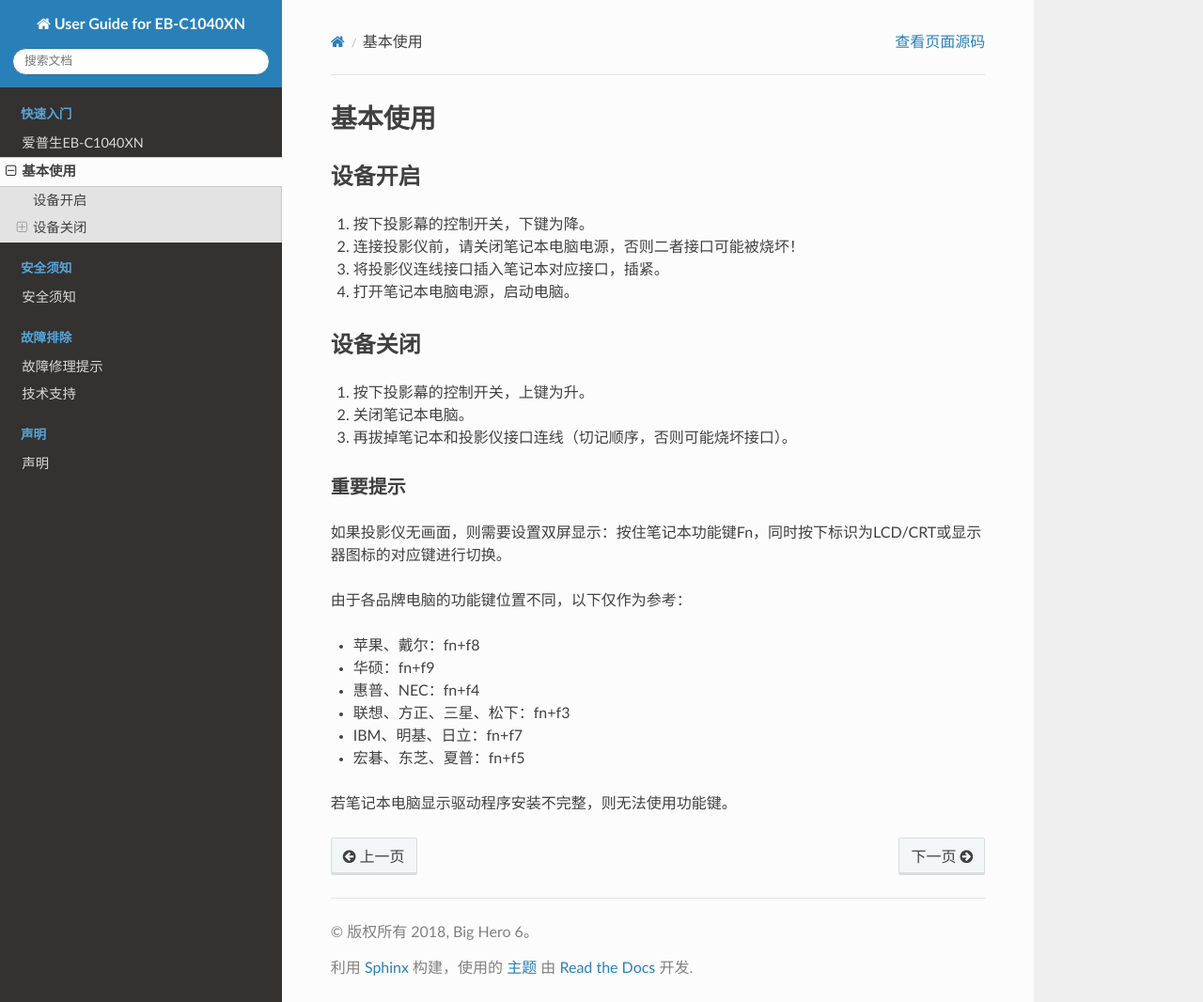
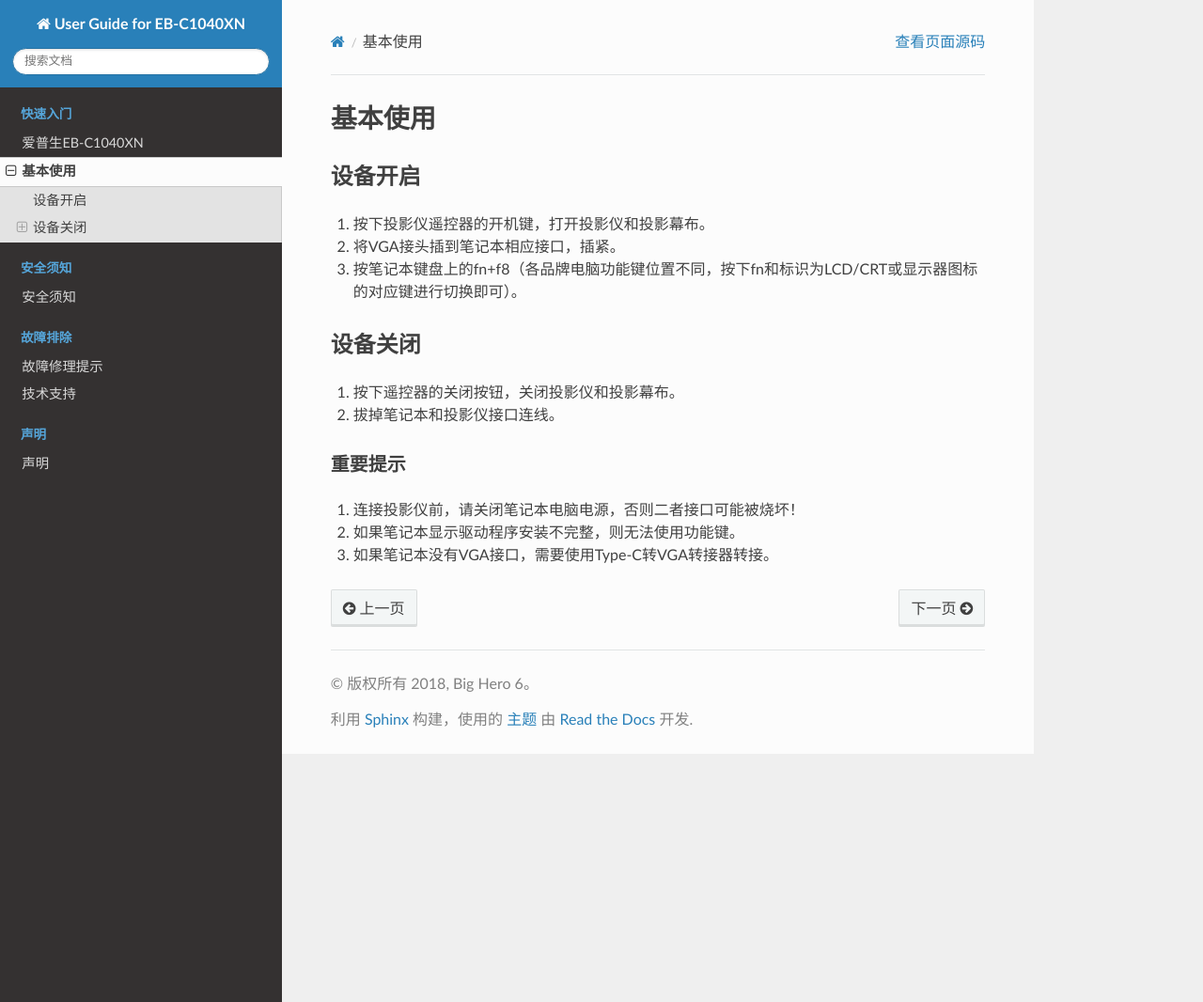
Before and after one commit to anotherrachel/Projector-UserGuide, a Sphinx documentation site: the page built from source/1-Quickstart/basics.md, in a window 1280 px wide and 1066 px high. Shown: the whole window at 94% size. Built offline with Sphinx 7.4.7 and the Read the Docs theme 2.0.0, drawn with Linux system fonts in a browser that asks for light colours.

Commit message:
Update source/1-Quickstart/basics.md

```diff
--- a/source/1-Quickstart/basics.md
+++ b/source/1-Quickstart/basics.md
@@ -1,22 +1,12 @@
 # 基本使用
 ## 设备开启
-1. 按下投影幕的控制开关，下键为降。
-2. 连接投影仪前，请关闭笔记本电脑电源，否则二者接口可能被烧坏！
-3. 将投影仪连线接口插入笔记本对应接口，插紧。
-4. 打开笔记本电脑电源，启动电脑。
+1. 按下投影仪遥控器的开机键，打开投影仪和投影幕布。
+2. 将VGA接头插到笔记本相应接口，插紧。
+3. 按笔记本键盘上的fn+f8（各品牌电脑功能键位置不同，按下fn和标识为LCD/CRT或显示器图标的对应键进行切换即可）。
 ## 设备关闭
-1. 按下投影幕的控制开关，上键为升。
-2. 关闭笔记本电脑。
-3. 再拔掉笔记本和投影仪接口连线（切记顺序，否则可能烧坏接口）。
+1. 按下遥控器的关闭按钮，关闭投影仪和投影幕布。
+2. 拔掉笔记本和投影仪接口连线。
 ### **重要提示**
-如果投影仪无画面，则需要设置双屏显示：按住笔记本功能键Fn，同时按下标识为LCD/CRT或显示器图标的对应键进行切换。
-
-由于各品牌电脑的功能键位置不同，以下仅作为参考：
-* 苹果、戴尔：fn+f8
-* 华硕：fn+f9
-* 惠普、NEC：fn+f4
-* 联想、方正、三星、松下：fn+f3
-* IBM、明基、日立：fn+f7
-* 宏碁、东芝、夏普：fn+f5
-
-若笔记本电脑显示驱动程序安装不完整，则无法使用功能键。
+1. 连接投影仪前，请关闭笔记本电脑电源，否则二者接口可能被烧坏！
+2. 如果笔记本显示驱动程序安装不完整，则无法使用功能键。
+3. 如果笔记本没有VGA接口，需要使用Type-C转VGA转接器转接。
```
